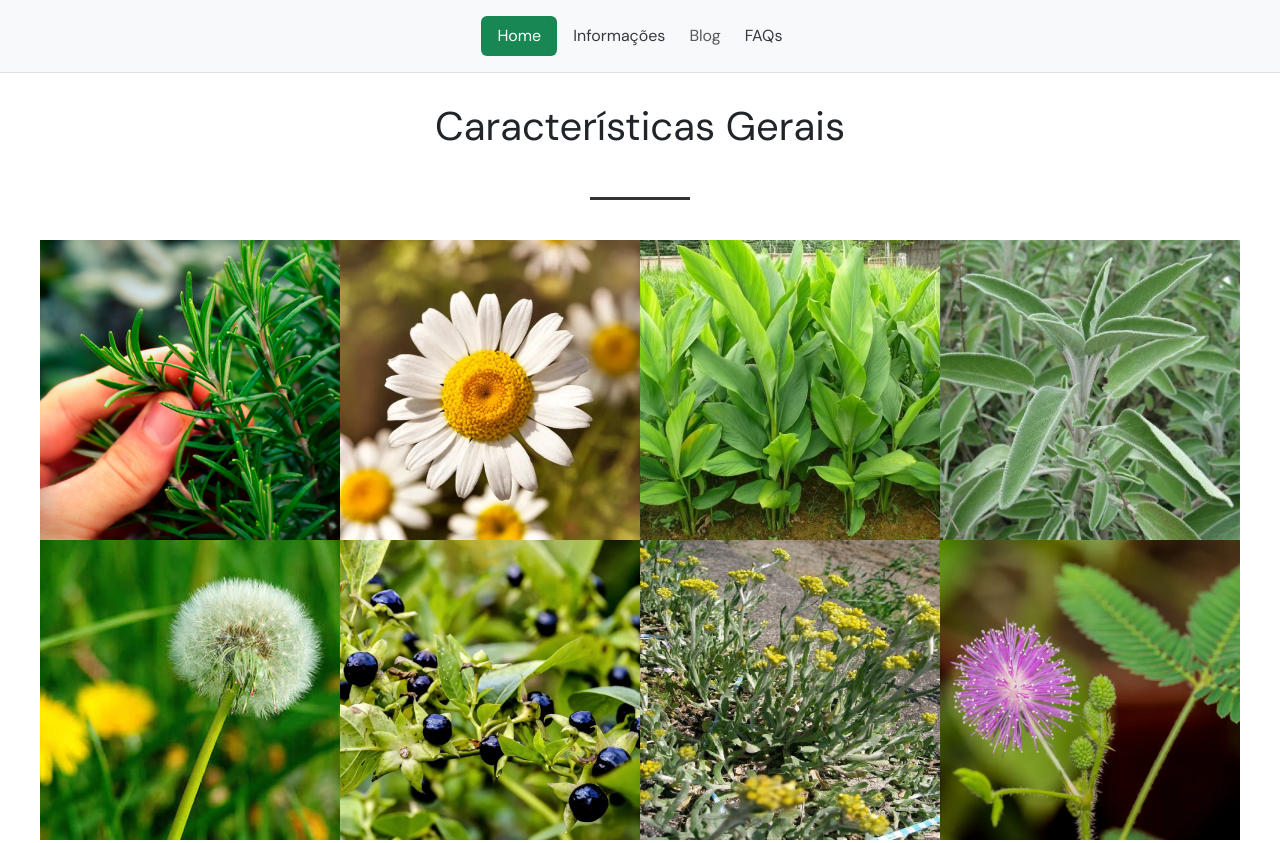
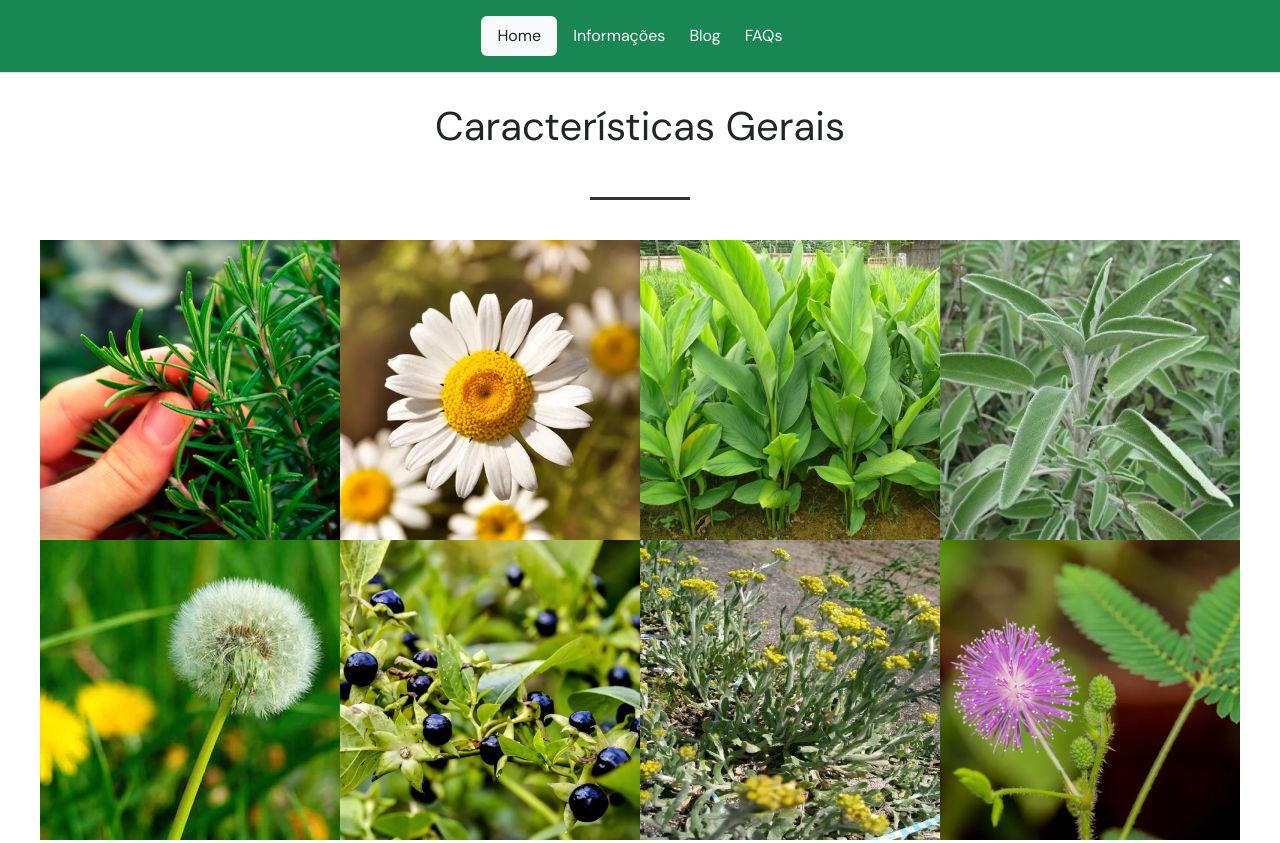
Before and after one commit to Guilherme-Rigobello/EcoLeaf, a plain HTML site: page index.html in a window 1280 px wide. Shown: the top 843 px of the page. Drawn offline with nearby package versions, Linux system fonts and the light colour scheme.

Commit message:
update header color

```diff
--- a/index.html
+++ b/index.html
@@ -15,12 +15,12 @@
 </head>
 
 <body>
-    <header class="d-flex flex-wrap justify-content-center py-3 mb-4 border-bottom header">
+   <header class="d-flex flex-wrap justify-content-center py-3 mb-4 border-bottom header bg-success">
         <ul class="nav nav-pills">
-            <li class="nav-item"><a href="#" class="nav-link active bg-success" aria-current="page">Home</a></li>
-            <li class="nav-item"><a href="#main" class="nav-link">Informações</a></li>
-            <li class="nav-item"><a href="#section-blog" class="nav-link px-2 text-body-secondary">Blog</a></li>
-            <li class="nav-item"><a href="#article-faqs" class="nav-link">FAQs</a></li>
+            <li class="nav-item"><a href="#" class="nav-link active bg-light text-dark " aria-current="page">Home</a></li>
+            <li class="nav-item"><a href="#main" class="nav-link text-light">Informações</a></li>
+            <li class="nav-item"><a href="#section-blog" class="nav-link px-2 text-light">Blog</a></li>
+            <li class="nav-item"><a href="#article-faqs" class="nav-link text-light">FAQs</a></li>
 
         </ul>
     </header>
```
